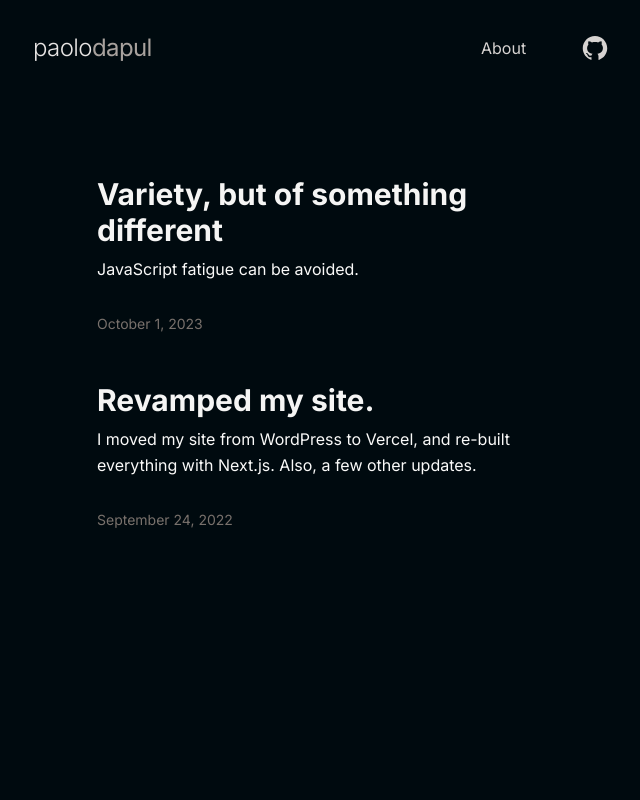
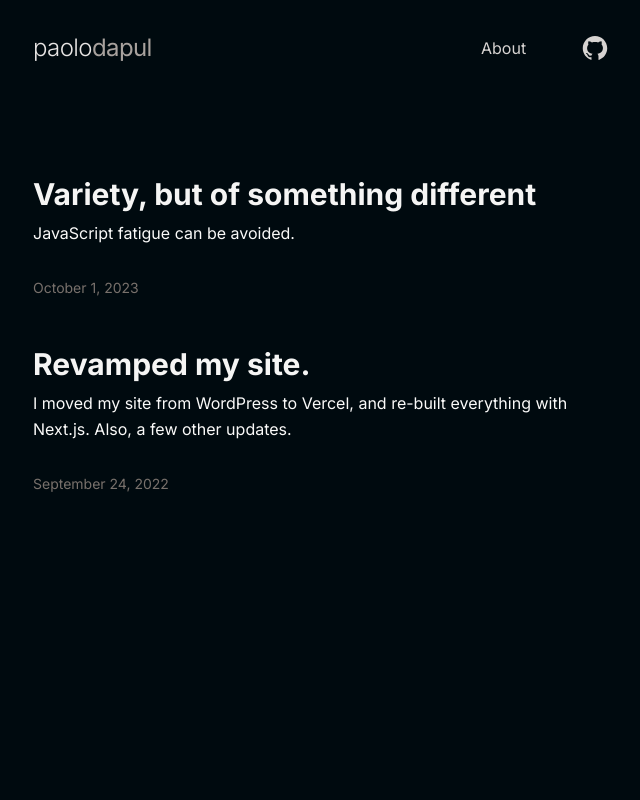
Before and after one commit to paolodapul/paolodapuldotnet, a Next.js app: page / in a window 1280 px wide. Shown: the top 800 px of the page, without its empty margins (319-959 px from the left). Built offline with nearby package versions, Linux system fonts and the light colour scheme.

Commit message:
Widen container

```diff
--- a/components/Main.js
+++ b/components/Main.js
@@ -1,6 +1,6 @@
 export default function Main({ children }) {
   return (
-    <main className="antialiased container px-8 lg:px-auto mx-auto lg:w-2/5 2xl:w-2/5 py-20 h-min">
+    <main className="antialiased container px-8 lg:px-auto mx-auto lg:w-6/12 2xl:w-6/12 py-20 h-min">
       {children}
     </main>
   );
```
